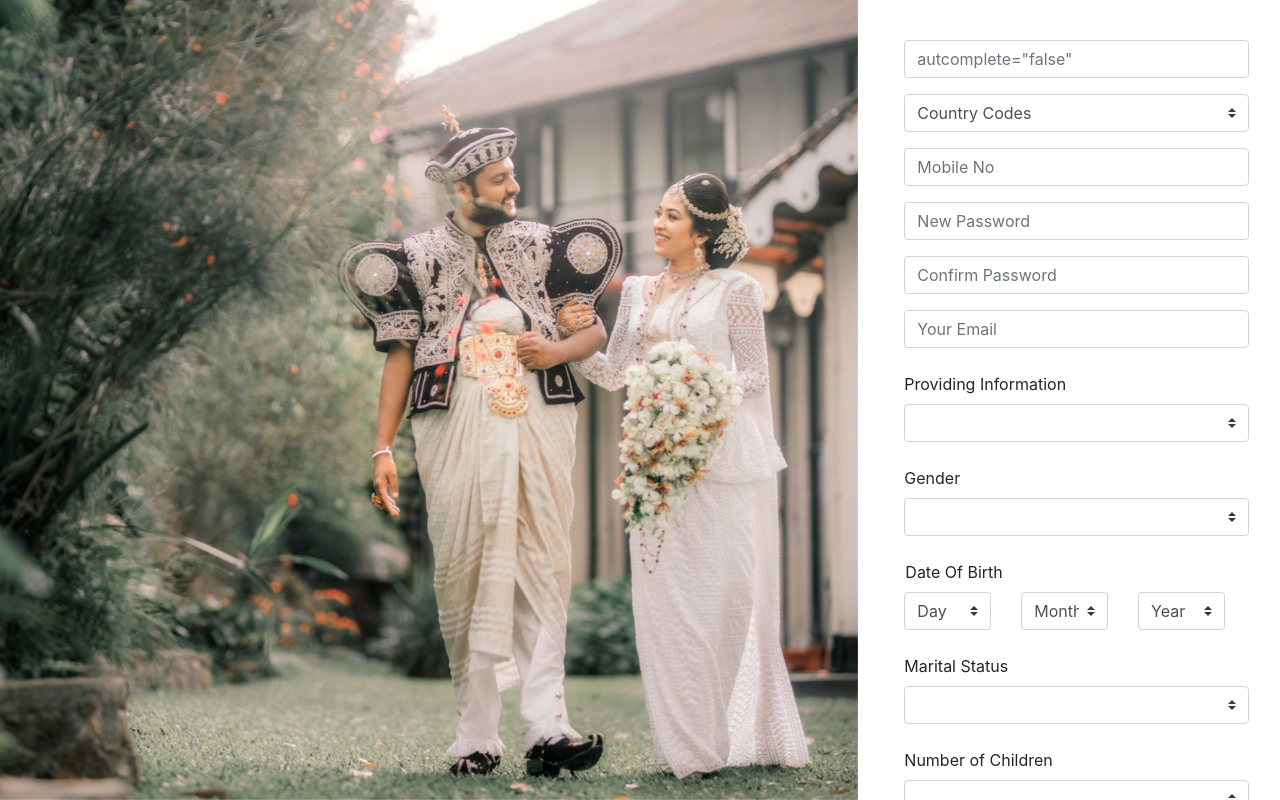
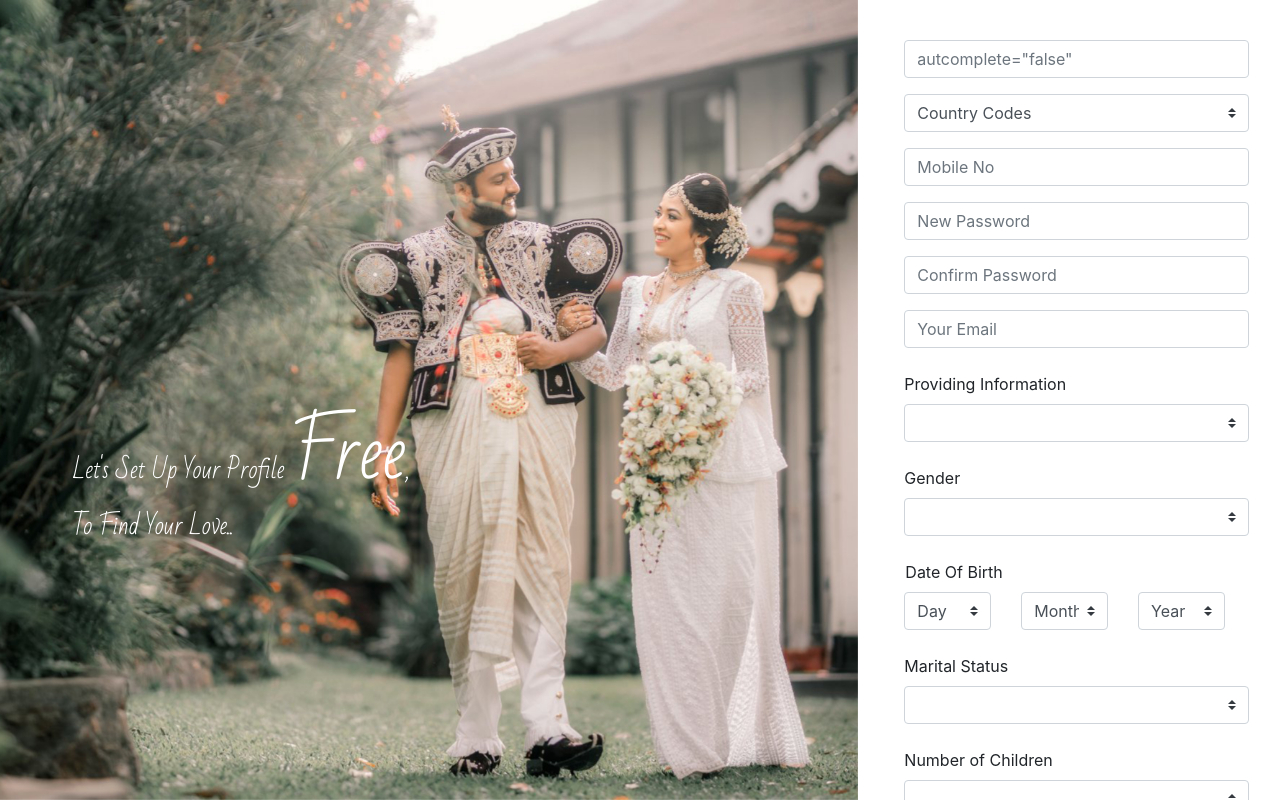
Before and after one commit to arcadia360/sathutulanka, a CodeIgniter app: page /Arcadia360/index.php/registration/index in a window 1280 px wide. Run offline with CodeIgniter, Linux system fonts and the light colour scheme; data that the repository does not hold is empty; some libraries are stand-ins or nearby versions.

Commit message:
Update create_account.php

```diff
--- a/application/views/registration/create_account.php
+++ b/application/views/registration/create_account.php
@@ -12,6 +12,8 @@
 
 
     <style rel="stylesheet">
+        @import url('https://fonts.googleapis.com/css2?family=Bad+Script&display=swap');
+
         .agreement_label,
         .agreement_label a {
             color: #000000 !important;
@@ -87,55 +89,15 @@
                 opacity: 0;
             }
         }
-/*
-        *,
-        *::before,
-        *::after {
-            margin: 0;
-            padding: 0;
-            box-sizing: border-box;
-        }
 
         .title {
-            text-transform: uppercase;
-            font-family: 'gilroy', sans-serif;
-            font-weight: bold;
-            letter-spacing: 5px;
             position: absolute;
             top: 50%;
-            left: 50%;
-            transform: translate(-50%, -50%);
-            color: transparent;
-            font-size: 2em;
+            left: 10%;
+            font-size: 1.5em;
+            font-family: 'Bad Script', cursive;
+            color: #FFFFFF;
         }
-
-        .title::before {
-            content: "Let's Set Up Your Profile Free, To Find Your Love..";
-            position: absolute;
-            top: 0;
-            left: 0;
-            width: 100%;
-            height: 100%;
-            color: #000;
-            overflow: hidden;
-            border-right: 1px solid #000;
-            white-space: nowrap;
-            animation: type 5s infinite;
-        }
-
-        @keyframes type {
-            0% {
-                width: 0;
-            }
-
-            50% {
-                width: 100%;
-            }
-
-            100% {
-                width: 0;
-            } */
-        /* } */
     </style>
 </head>
 
@@ -150,7 +112,7 @@
             <div class="slider"></div>
             <div class="slider"></div>
 
-            <adeola class="title">Let's Set Up Your Profile Free, To Find Your Love..</adeola>
+            <p class="title">Let's Set Up Your Profile <span style="font-size: 3em;">Free</span>,<br>To Find Your Love..</p>
             <!-- </div> -->
         </div>
         <div class="col-lg-4 col-md-5 col-sm-12 side-form">
```
Lines whose indentation alone changed are shown as unchanged.
